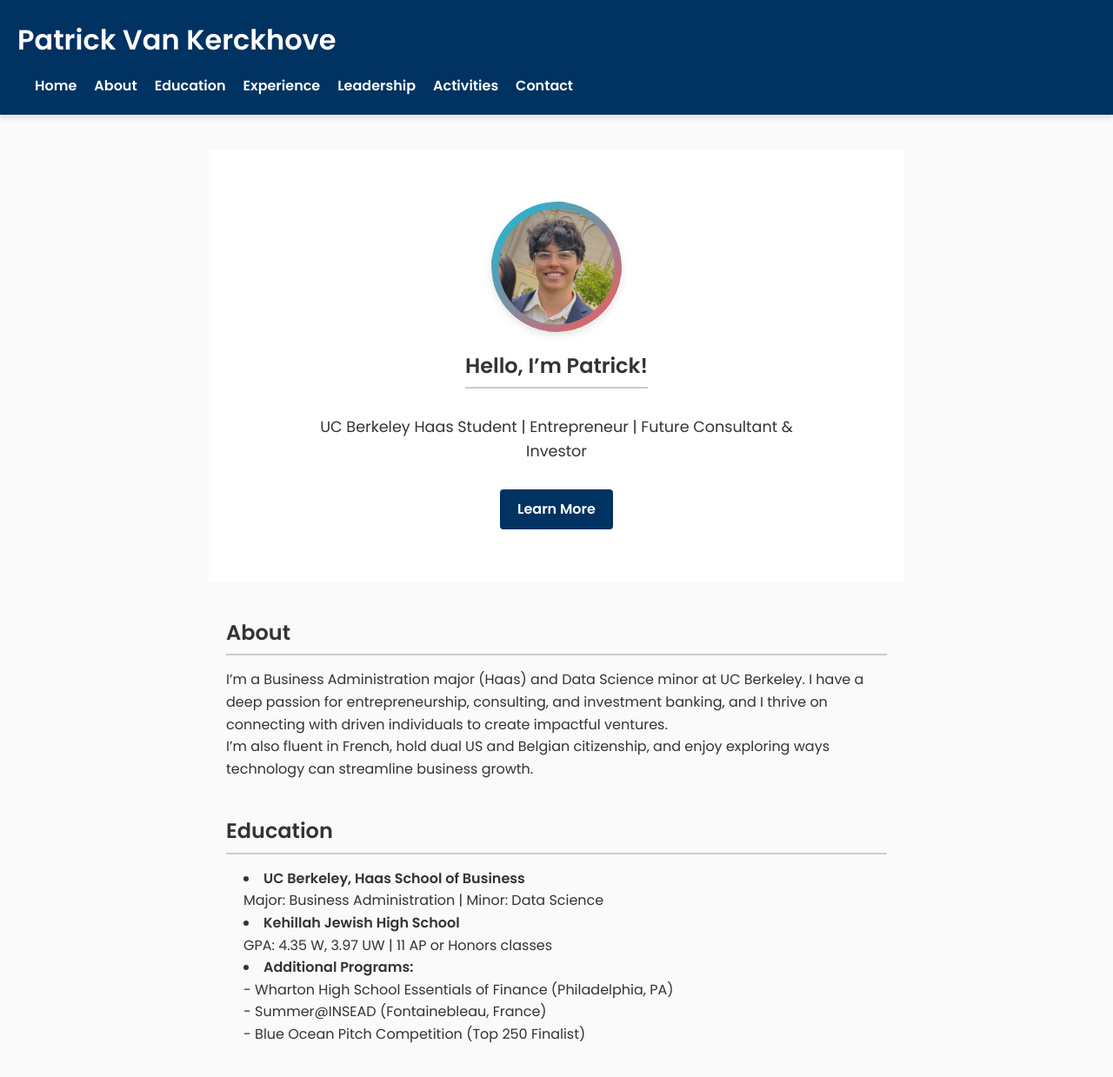
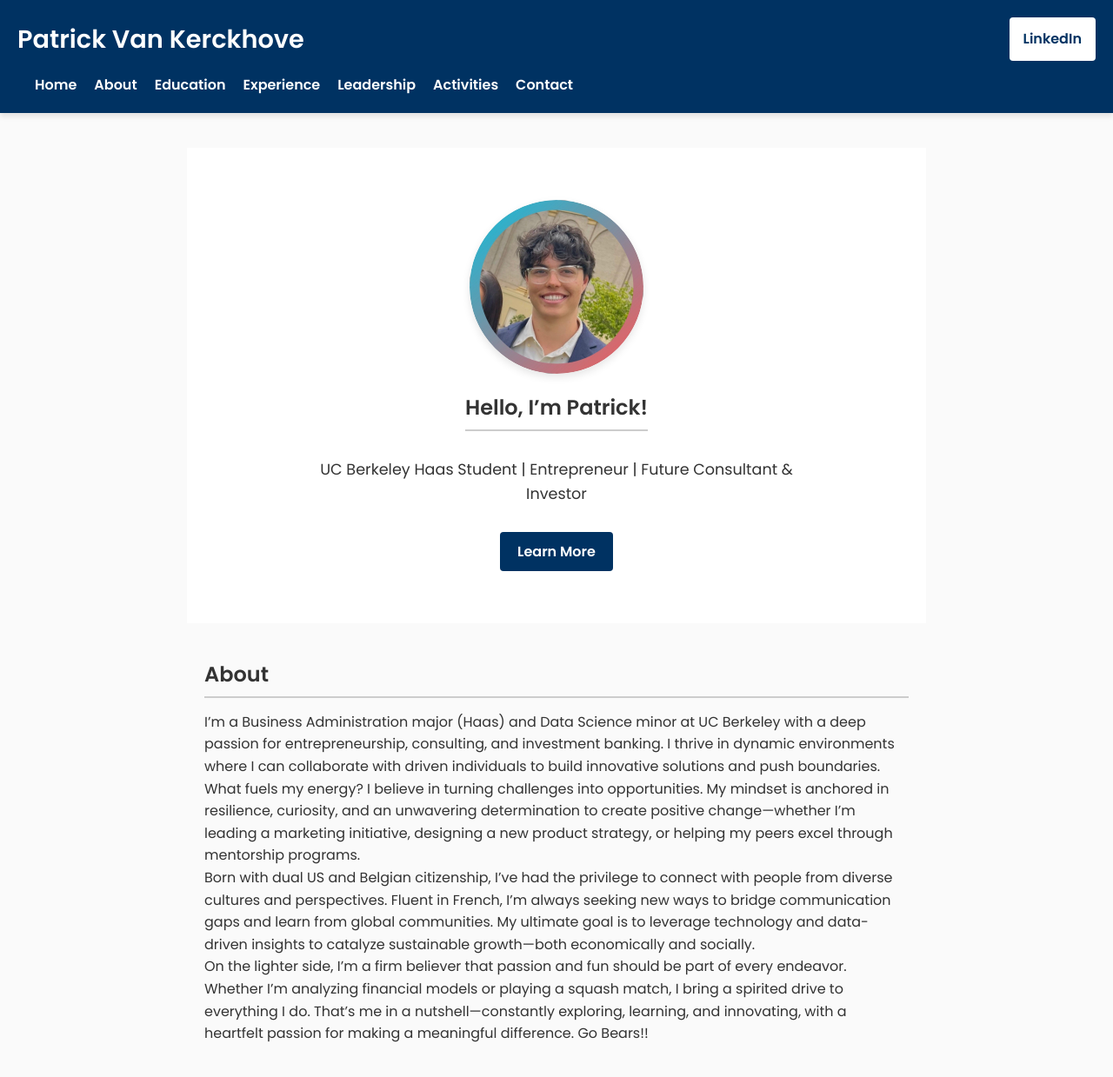
Before and after one commit to alecvk/patricksite, a plain HTML site: page index.html in a window 1280 px wide. Shown: the top 1239 px of the page at 87% size. Drawn offline with Linux system fonts and the light colour scheme.

Commit message:
Update index.html

```diff
--- a/index.html
+++ b/index.html
@@ -16,6 +16,11 @@
 
   <!-- All-in-one CSS -->
   <style>
+    /* Make all internal anchor links scroll smoothly */
+    html {
+      scroll-behavior: smooth;
+    }
+
     /* Basic CSS Reset & Typography */
     * {
       margin: 0;
@@ -39,8 +44,35 @@
       padding: 20px;
     }
 
+    header .top-bar {
+      display: flex;
+      justify-content: space-between;
+      align-items: center;
+    }
+
     header h1 {
-      margin-bottom: 10px;
+      margin-bottom: 0;
+      font-size: 1.8rem;
+    }
+
+    /* Larger LinkedIn Button in white */
+    .linkedin-link {
+      font-weight: 600;
+      text-decoration: none;
+      background-color: #ffffff; /* White background */
+      color: #003262;           /* UC Berkeley navy for text color */
+      padding: 12px 16px;       /* Larger padding for bigger button */
+      border-radius: 4px;
+      transition: background 0.3s ease, color 0.3s ease;
+      font-size: 1rem;          /* Slightly larger font size */
+    }
+
+    .linkedin-link:hover {
+      background-color: #eeeeee; /* Light gray on hover */
+    }
+
+    nav {
+      margin-top: 10px;
     }
 
     nav ul {
@@ -81,9 +113,10 @@
       background: #fff;
     }
 
+    /* Larger Photo */
     .hero img {
-      width: 150px;
-      height: 150px;
+      width: 200px;
+      height: 200px;
       border-radius: 50%;
       object-fit: cover;
       margin-bottom: 20px;
@@ -114,7 +147,7 @@
 
     /* Sections */
     section {
-      max-width: 800px;
+      max-width: 850px;
       margin: 40px auto;
       padding: 0 20px;
     }
@@ -161,9 +194,10 @@
 
     /* Responsive Example */
     @media (max-width: 768px) {
-      nav ul {
+      header .top-bar {
         flex-direction: column;
         align-items: flex-start;
+        gap: 10px;
       }
       .hero {
         padding: 40px 20px;
@@ -178,7 +212,17 @@
 
   <!-- HEADER & NAVIGATION -->
   <header class="box-shadow">
-    <h1>Patrick Van Kerckhove</h1>
+    <div class="top-bar">
+      <h1>Patrick Van Kerckhove</h1>
+      <!-- LinkedIn Link at the Top with White Background -->
+      <a
+        class="linkedin-link"
+        href="https://www.linkedin.com/in/patrick-van-kerckhove14"
+        target="_blank"
+      >
+        LinkedIn
+      </a>
+    </div>
     <nav>
       <ul>
         <li><a href="#home">Home</a></li>
@@ -197,8 +241,8 @@
 
     <!-- HOME SECTION -->
     <section id="home" class="hero fade-in">
-      <!-- Replace the 'src' with your actual image URL -->
-      <img src="1718230134934.jpeg" alt="Profile Image">
+      <!-- Replace the 'src' with your actual image file name -->
+      <img src="1718230134934.jpeg" alt="Patrick's Headshot">
       <h2>Hello, I’m Patrick!</h2>
       <p>UC Berkeley Haas Student | Entrepreneur | Future Consultant & Investor</p>
       <a href="#about" class="btn">Learn More</a>
@@ -208,13 +252,29 @@
     <section id="about" class="fade-in">
       <h2>About</h2>
       <p>
-        I’m a Business Administration major (Haas) and Data Science minor at UC Berkeley.
-        I have a deep passion for entrepreneurship, consulting, and investment banking,
-        and I thrive on connecting with driven individuals to create impactful ventures.
+        I’m a Business Administration major (Haas) and Data Science minor at UC Berkeley with a deep passion
+        for entrepreneurship, consulting, and investment banking. I thrive in dynamic environments where I
+        can collaborate with driven individuals to build innovative solutions and push boundaries.
       </p>
       <p>
-        I’m also fluent in French, hold dual US and Belgian citizenship, and enjoy
-        exploring ways technology can streamline business growth.
+        What fuels my energy? I believe in turning challenges into opportunities. My mindset is anchored in
+        resilience, curiosity, and an unwavering determination to create positive change—whether I’m leading
+        a marketing initiative, designing a new product strategy, or helping my peers excel through mentorship
+        programs.
+      </p>
+      <p>
+        Born with dual US and Belgian citizenship, I’ve had the privilege to connect with people from diverse
+        cultures and perspectives. Fluent in French, I’m always seeking new ways to bridge communication gaps
+        and learn from global communities. My ultimate goal is to leverage technology and data-driven insights
+        to catalyze sustainable growth—both economically and socially.
+      </p>
+      <p>
+        On the lighter side, I’m a firm believer that passion and fun should be part of every endeavor. Whether
+        I’m analyzing financial models or playing a squash match, I bring a spirited drive to everything I do.
+        That’s me in a nutshell—constantly exploring, learning, and innovating, with a heartfelt passion for
+        making a meaningful difference.
+
+        Go Bears!!
       </p>
     </section>
 
@@ -291,7 +351,7 @@
       <div class="leadership-item">
         <h3>Kehillah High School Leadership & Skills Development Class (Co-Founder)</h3>
         <ul>
-          <li>Organized 10 guest speakers/business leaders; integrated into the official curriculum.</li>
+          <li>Organized 10 guest speakers/business leaders; integrated into official curriculum.</li>
           <li>Topics included networking, product management, design thinking, etc.</li>
         </ul>
       </div>
@@ -328,7 +388,7 @@
       <div class="activity-item">
         <h3>Varsity Basketball, Kehillah Jewish High School</h3>
         <ul>
-          <li>CA Central Coast Playoffs (‘22/’23)</li>
+          <li>CA Central Coast Playoffs (‘22/’23).</li>
           <li>Started playing in 2020, continuing through present.</li>
         </ul>
       </div>
@@ -338,8 +398,10 @@
     <section id="contact" class="fade-in">
       <h2>Contact</h2>
       <p class="contact-info">
-        <strong>Email:</strong> <a href="mailto:patrickevankerckhove@gmail.com">patrickevankerckhove@gmail.com</a><br>
-        <strong>Phone:</strong> <a href="tel:650-680-5850">650-680-5850</a><br>
+        <strong>Email:</strong>
+        <a href="mailto:patrickevankerckhove@gmail.com">patrickevankerckhove@gmail.com</a><br>
+        <strong>Phone:</strong>
+        <a href="tel:650-680-5850">650-680-5850</a><br>
         <strong>LinkedIn:</strong>
         <a href="https://www.linkedin.com/in/patrick-van-kerckhove14" target="_blank">
           linkedin.com/in/patrick-van-kerckhove14
```
